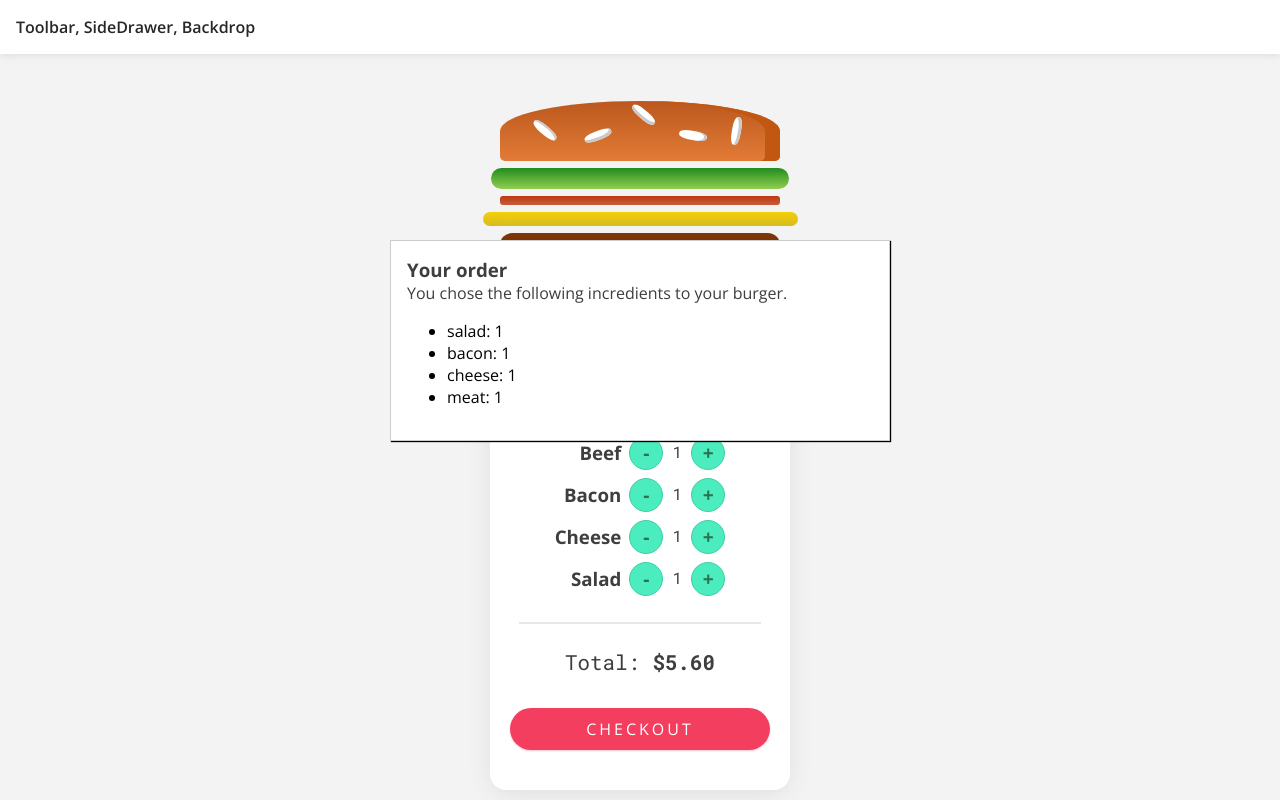
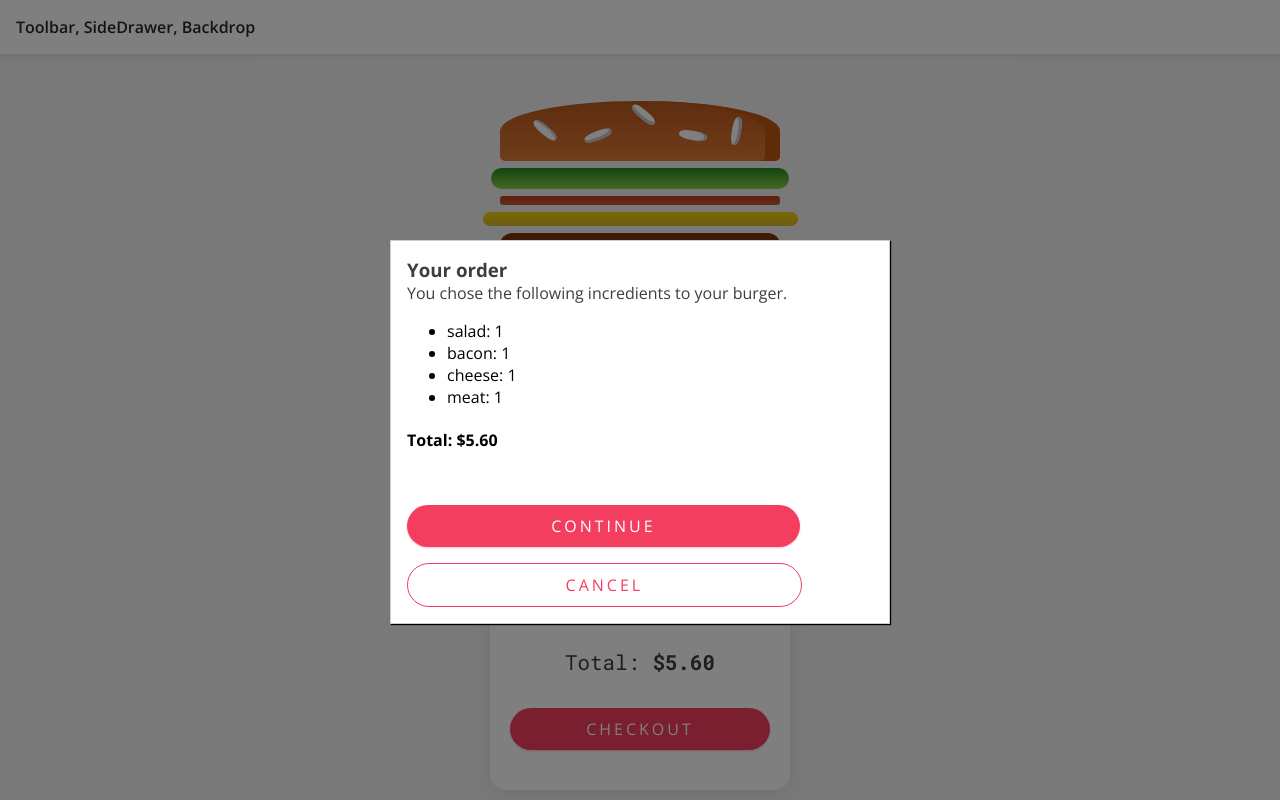
Before and after one commit to joonasmkauppinen/burger-builder, a React (Create React App) app: page / in a window 1280 px wide. Both pictures are taken after a click on the button "CHECKOUT". Built offline with nearby package versions, Linux system fonts and the light colour scheme.

Commit message:
Add: order summary

```diff
--- a/src/components/Burger/OrderSummary/OrderSummary.js
+++ b/src/components/Burger/OrderSummary/OrderSummary.js
@@ -1,21 +1,33 @@
 import React from 'react';
 
+import styles from './OrderSummary.module.css';
 import Aux from '../../../hoc/Auxiliary';
 
 const orderSummary = props => {
-
-  const ingredientSummary = Object.keys(props.ingredients)
-  .map(key => <li key={key}>{key}: {props.ingredients[key]}</li>);
+  const ingredientSummary = Object.keys(props.ingredients).map(key => (
+    <li key={key}>
+      {key}: {props.ingredients[key]}
+    </li>
+  ));
 
   return (
     <Aux>
       <h3>Your order</h3>
       <p>You chose the following incredients to your burger.</p>
-      <ul>
-        {ingredientSummary}
-      </ul>
+      <ul>{ingredientSummary}</ul>
+      <h4>Total: ${props.total.toFixed(2)}</h4>
+      <button
+        className={styles['continue-btn']}
+        onClick={props.didCheckout}>
+        CONTINUE
+      </button>
+      <button
+        className={styles['cancel-btn']}
+        onClick={props.dismiss}>
+        CANCEL
+      </button>
     </Aux>
-  )
-}
+  );
+};
 
 export default orderSummary;
--- /dev/null
+++ b/src/components/Burger/OrderSummary/OrderSummary.module.css
@@ -0,0 +1,33 @@
+.continue-btn {
+  all: unset;
+  font-family: 'Open Sans', sans-serif;
+  font-weight: 500;
+  color: white;
+  background-color: hsla(349, 89%, 60%, 1);
+  width: 80%;
+  margin: auto;
+  text-align: center;
+  padding: 10px;
+  border-radius: 40px;
+  margin-top: 32px;
+  box-shadow: 0 1px 2px 0px hsla(349, 89%, 60%, 0.3);
+  cursor: pointer;
+  letter-spacing: 3px;
+}
+
+.cancel-btn {
+  all: unset;
+  font-family: 'Open Sans', sans-serif;
+  font-weight: 500;
+  color: hsla(349, 89%, 60%, 1);
+  background-color: white;
+  border: solid 1px hsla(349, 89%, 60%, 1);
+  width: 80%;
+  margin: auto;
+  text-align: center;
+  padding: 10px;
+  border-radius: 40px;
+  margin-top: 16px;
+  cursor: pointer;
+  letter-spacing: 3px;
+}
--- a/src/components/UI/Backdrop/Backdrop.js
+++ b/src/components/UI/Backdrop/Backdrop.js
@@ -1,7 +1,10 @@
 import React from 'react';
 
-const backdrop = props => {
+import styles from './Backdrop.module.css';
 
-}
+const backdrop = props =>
+  props.show ? (
+    <div className={styles['backdrop']} onClick={props.onDismiss} />
+  ) : null;
 
 export default backdrop;
--- /dev/null
+++ b/src/components/UI/Backdrop/Backdrop.module.css
@@ -0,0 +1,9 @@
+.backdrop {
+  width: 100vw;
+  height: 100vh;
+  position: fixed;
+  left: 0;
+  top: 0;
+  z-index: 100;
+  background-color: rgba(0, 0, 0, 0.5);
+}
--- a/src/components/UI/Modal/Modal.js
+++ b/src/components/UI/Modal/Modal.js
@@ -1,16 +1,22 @@
 import React from 'react';
 
 import styles from './Modal.module.css';
+import Backdrop from '../Backdrop/Backdrop';
+import Aux from '../../../hoc/Auxiliary';
+
 
 const modal = props => (
+  <Aux>
+    <Backdrop show={props.show} onDismiss={props.onDismiss} />
     <div
       className={styles['modal']}
       style={{
-        transform: props.show ? 'translateY(0)' : 'translateY(-150px)',
+          transform: props.show ? 'translateY(0)' : 'translateY(-100vh)',
           opacity: props.show ? 1 : 0
       }}>
       {props.children}
     </div>
+  </Aux>
 )
 
 export default modal;
--- a/src/containers/BurgerBuilder/BurgerBuilder.js
+++ b/src/containers/BurgerBuilder/BurgerBuilder.js
@@ -28,8 +28,10 @@ class BurgerBuilder extends Component {
   };
 
   updateCanCheckoutState = ingredients => {
-    const sum = Object.values({ ...ingredients })
-      .reduce((sum, el) => sum + el, 0);
+    const sum = Object.values({ ...ingredients }).reduce(
+      (sum, el) => sum + el,
+      0
+    );
     this.setState({ canCheckout: sum > 0 });
   };
 
@@ -40,14 +42,22 @@ class BurgerBuilder extends Component {
     const newPrice = this.state.totalPrice + incredientPrice;
     this.setState({ totalPrice: newPrice, ingredients: updatedIncredients });
     this.updateCanCheckoutState(updatedIncredients);
-  }
+  };
 
   checkoutHandler = () => {
     this.setState({ showModal: true });
+  };
+
+  dismissCheckoutHandler = () => {
+    console.log('Checkout dismissed');
+    this.setState({ showModal: false });
+  };
+
+  didCheckout = () => {
+    alert('TODO: did checkout');
   }
 
   render() {
-
     const disabledInfo = { ...this.state.ingredients };
     for (let key in disabledInfo) {
       disabledInfo[key] = disabledInfo[key] <= 0;
@@ -55,8 +65,16 @@ class BurgerBuilder extends Component {
 
     return (
       <Aux>
-        <Modal show={this.state.showModal}>
-          <OrderSummary ingredients={this.state.ingredients} />
+        <Modal
+          show={this.state.showModal}
+          onDismiss={this.dismissCheckoutHandler}
+        >
+          <OrderSummary
+            ingredients={this.state.ingredients}
+            total={this.state.totalPrice}
+            dismiss={this.dismissCheckoutHandler}
+            didCheckout={this.didCheckout}
+          />
         </Modal>
         <Burger ingredients={this.state.ingredients} />
         <div className={styles['card']}>
```
Lines whose indentation alone changed are shown as unchanged.
